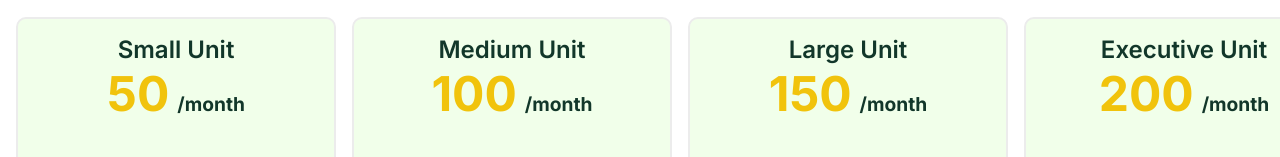
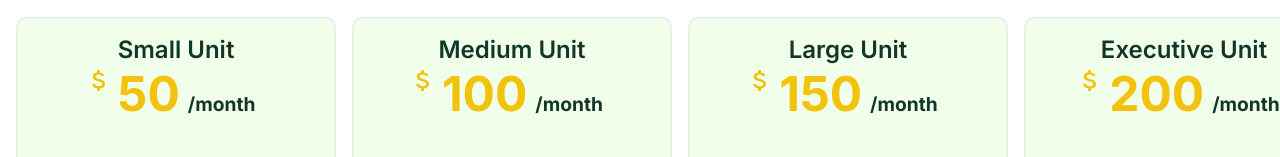
Before and after one commit to emillarsson99-m0wgli/StoraidStorageService, a React (Vite) app: page / in a window 1280 px wide. Shown: the part 4158-4315 px from the top of the page. Built offline with nearby package versions, Linux system fonts and the light colour scheme.

Commit message:
Added dollarsign to priceList component

```diff
--- a/src/Components/PriceList.css
+++ b/src/Components/PriceList.css
@@ -39,12 +39,17 @@
         font-weight: 700;
     }
 
-
     .price-amount {
         color: #F1C30C;
         font-size: 3rem;
         padding-bottom: 2rem;
         font-weight: 700;
+    }
+
+    .dollar-icon {
+        position: relative;
+        bottom: 20px;
+        right: 5px;
     }
 
 }
--- a/src/Components/PriceList.jsx
+++ b/src/Components/PriceList.jsx
@@ -14,8 +14,10 @@ function PriceList({ Text, Price, Unit }) {
             onMouseLeave={() => setIsHovered(false)}
         >
             <div className="pricing-plan-prices">
+
                 <div className="unit">{Unit}</div>
                 <div className="price">
+                    <img src="/dollarIcon.svg" alt="" className="dollar-icon" />
                     <div className="price-amount">{Price}</div>
                     <div className="price-text">{Text}</div>
                 </div>
```
